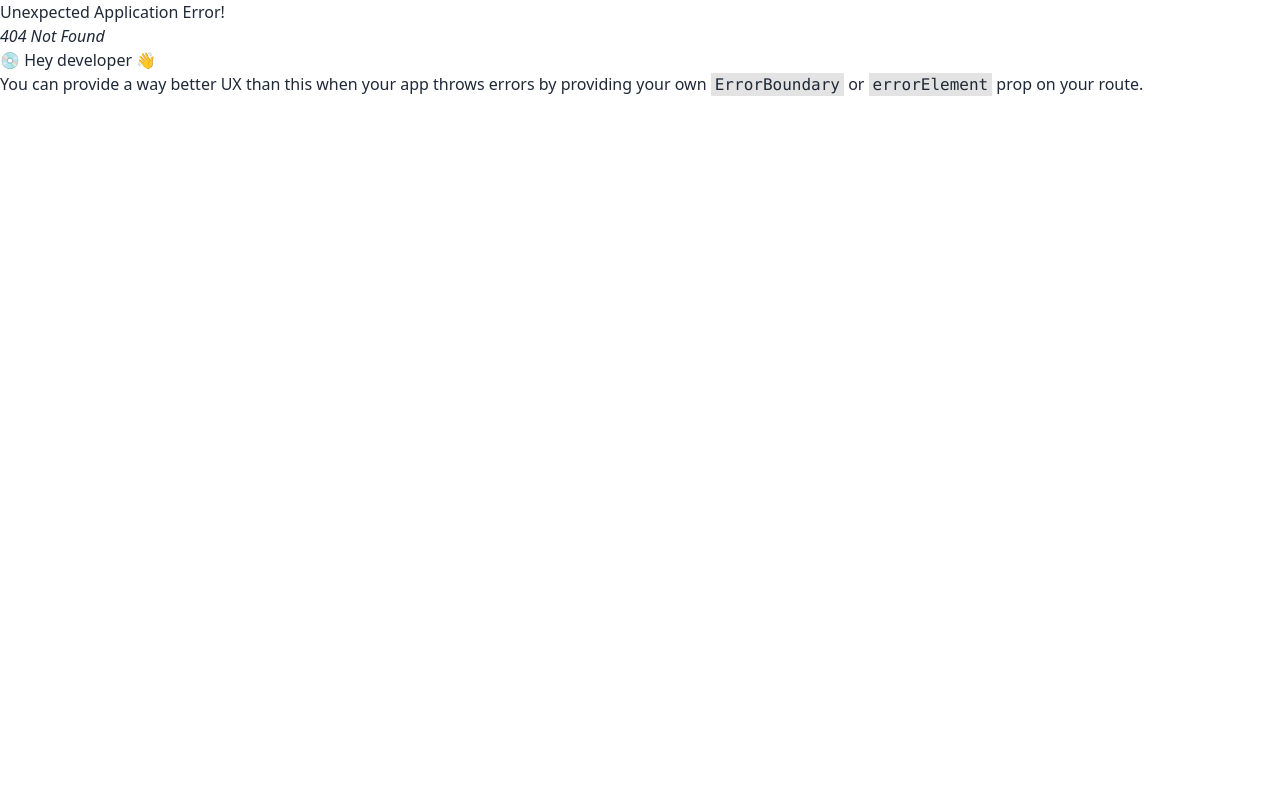
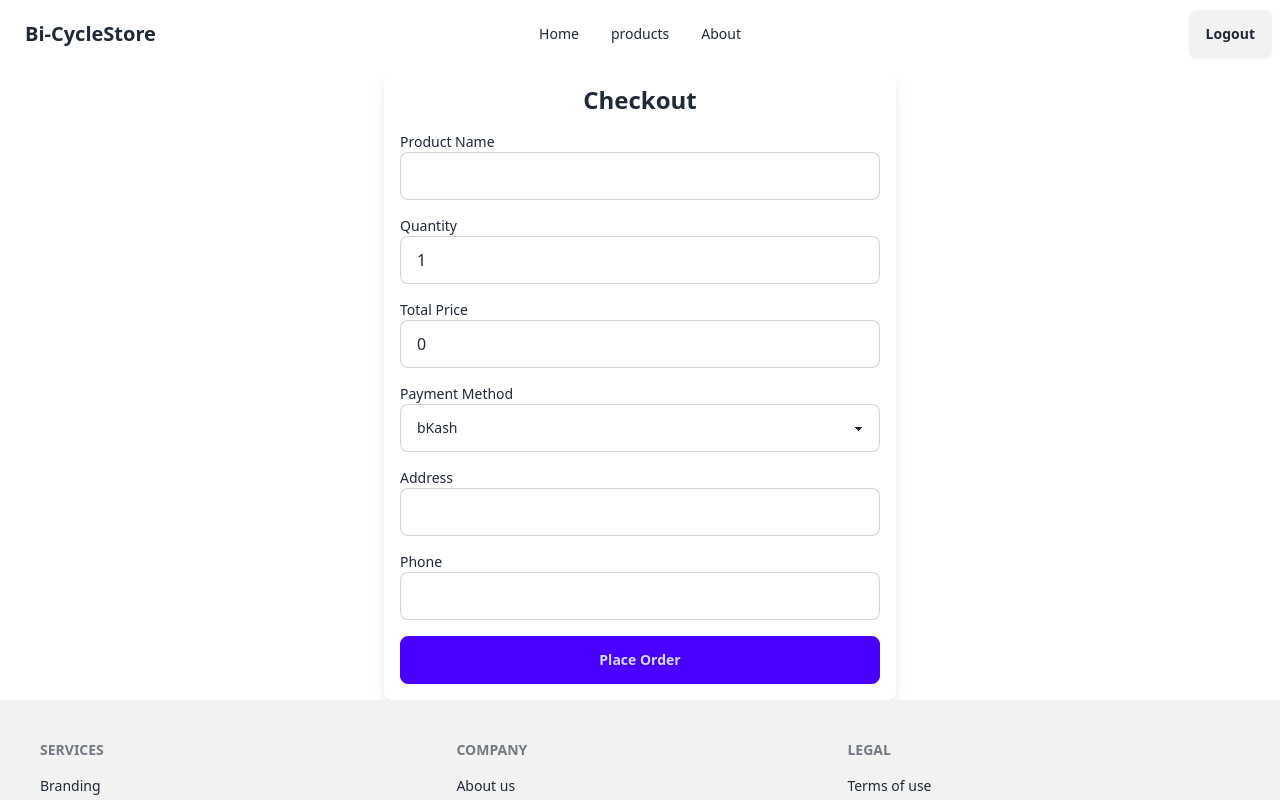
Before and after one commit to sakibpro2003/Bi-CycleStoreClient, a React (Vite) app: page /products/checkout/1 in a window 1280 px wide. Before the commit this address had no page. Shown: the top 800 px of the page. Built offline with nearby package versions, Linux system fonts and the light colour scheme; no server answers.

Commit message:
form updated

```diff
--- a/src/pages/BikeDetails.tsx
+++ b/src/pages/BikeDetails.tsx
@@ -1,9 +1,15 @@
-import { useParams } from "react-router-dom";
+import { useNavigate, useParams } from "react-router-dom";
 import { useGetSingleProductsQuery } from "../redux/features/products/products";
 
 const BikeDetails = () => {
   const { id } = useParams();
+  const navigate=useNavigate()
   const { data, isLoading, error } = useGetSingleProductsQuery(id);
+
+  const handleCheckout = (id)=>{
+    console.log(id)
+    navigate(`/products/checkout/${id}`)
+  }
 
   // Ensure data exists before destructuring, fallback to an empty object
   const {
@@ -85,7 +91,7 @@ const BikeDetails = () => {
               </div>
 
               {/* Call-to-action Button */}
-              <button className="mt-6 w-full btn text-lg">Buy Now</button>
+              <button onClick={()=>handleCheckout(id)} className="mt-6 w-full btn text-lg">Buy Now</button>
             </div>
           </div>
         </div>
--- /dev/null
+++ b/src/pages/Checkout.tsx
@@ -0,0 +1,136 @@
+import { useState, useEffect } from "react";
+import { useParams } from "react-router-dom";
+import { useGetSingleProductsQuery } from "../redux/features/products/products";
+
+const Checkout = () => {
+  const { id } = useParams();
+  const { data } = useGetSingleProductsQuery(id);
+
+  // Extract product details
+  const name = data?.data?.name;
+  const productPrice = data?.data?.price || 0; // Get product price, default 0 if not found
+
+  // Initialize form data state
+  const [formData, setFormData] = useState({
+    products: id || "",
+    totalPrice: 0, // Start with 0, will be calculated
+    quantity: 1,
+    paymentMethod: "bKash",
+    address: "",
+    phone: "",
+  });
+
+  // Update totalPrice dynamically when quantity or productPrice changes
+  useEffect(() => {
+    setFormData((prevData) => ({
+      ...prevData,
+      totalPrice: prevData.quantity * productPrice,
+    }));
+  }, [formData.quantity, productPrice]);
+
+  const handleChange = (
+    e: React.ChangeEvent<HTMLInputElement | HTMLSelectElement>
+  ) => {
+    const { name, value } = e.target;
+
+    setFormData((prevData) => ({
+      ...prevData,
+      [name]: name === "quantity" ? Number(value) : value,
+    }));
+  };
+
+  const handleSubmit = (e: React.FormEvent) => {
+    e.preventDefault();
+    console.log("Order Data:", formData);
+  };
+
+  return (
+    <form
+      onSubmit={handleSubmit}
+      className="max-w-lg mx-auto p-4 bg-white shadow-lg rounded-lg space-y-4"
+    >
+      <h2 className="text-2xl font-bold text-center">Checkout</h2>
+
+      <label className="form-control">
+        <span className="label-text">Product Name</span>
+        <input
+          type="text"
+          name="product"
+          defaultValue={name}
+          className="input input-bordered"
+          readOnly
+        />
+      </label>
+
+      <label className="form-control">
+        <span className="label-text">Quantity</span>
+        <input
+          type="number"
+          name="quantity"
+          value={formData.quantity}
+          onChange={handleChange}
+          className="input input-bordered"
+          min="1"
+          required
+        />
+      </label>
+
+      <label className="form-control">
+        <span className="label-text">Total Price</span>
+        <input
+          type="number"
+          name="totalPrice"
+          value={formData.totalPrice}
+          className="input input-bordered"
+          readOnly
+        />
+      </label>
+
+      <label className="form-control">
+        <span className="label-text">Payment Method</span>
+        <select
+          name="paymentMethod"
+          value={formData.paymentMethod}
+          onChange={handleChange}
+          className="select select-bordered"
+          required
+        >
+          <option value="bKash">bKash</option>
+          <option value="Nagad">Nagad</option>
+          <option value="Cash on Delivery">Cash on Delivery</option>
+          <option value="Card">Card</option>
+        </select>
+      </label>
+
+      <label className="form-control">
+        <span className="label-text">Address</span>
+        <input
+          type="text"
+          name="address"
+          value={formData.address}
+          onChange={handleChange}
+          className="input input-bordered"
+          required
+        />
+      </label>
+
+      <label className="form-control">
+        <span className="label-text">Phone</span>
+        <input
+          type="tel"
+          name="phone"
+          value={formData.phone}
+          onChange={handleChange}
+          className="input input-bordered"
+          required
+        />
+      </label>
+
+      <button type="submit" className="btn btn-primary w-full">
+        Place Order
+      </button>
+    </form>
+  );
+};
+
+export default Checkout;
--- a/src/pages/Login.tsx
+++ b/src/pages/Login.tsx
@@ -74,7 +74,10 @@ const Login = () => {
           <div className="mt-10 sm:mx-auto sm:w-full sm:max-w-sm">
             <div className="space-y-6">
               <div>
-                <label htmlFor="email" className="block text-sm font-medium text-gray-900">
+                <label
+                  htmlFor="email"
+                  className="block text-sm font-medium text-gray-900"
+                >
                   Email address
                 </label>
                 <div className="mt-2">
@@ -91,11 +94,17 @@ const Login = () => {
 
               <div>
                 <div className="flex items-center justify-between">
-                  <label htmlFor="password" className="block text-sm font-medium text-gray-900">
+                  <label
+                    htmlFor="password"
+                    className="block text-sm font-medium text-gray-900"
+                  >
                     Password
                   </label>
                   <div className="text-sm">
-                    <a href="#" className="font-semibold text-indigo-600 hover:text-indigo-500">
+                    <a
+                      href="#"
+                      className="font-semibold text-indigo-600 hover:text-indigo-500"
+                    >
                       Forgot password?
                     </a>
                   </div>
@@ -123,8 +132,11 @@ const Login = () => {
             </div>
 
             <p className="mt-10 text-center text-sm text-gray-500">
-              Don’t have an account?{" "}
-              <a href="/register" className="font-semibold text-indigo-600 hover:text-indigo-500">
+              Don't have an account?{" "}
+              <a
+                href="/register"
+                className="font-semibold text-indigo-600 hover:text-indigo-500"
+              >
                 Register
               </a>
             </p>
```
Also changed, not shown: src/App.tsx (+6 -3 lines).
